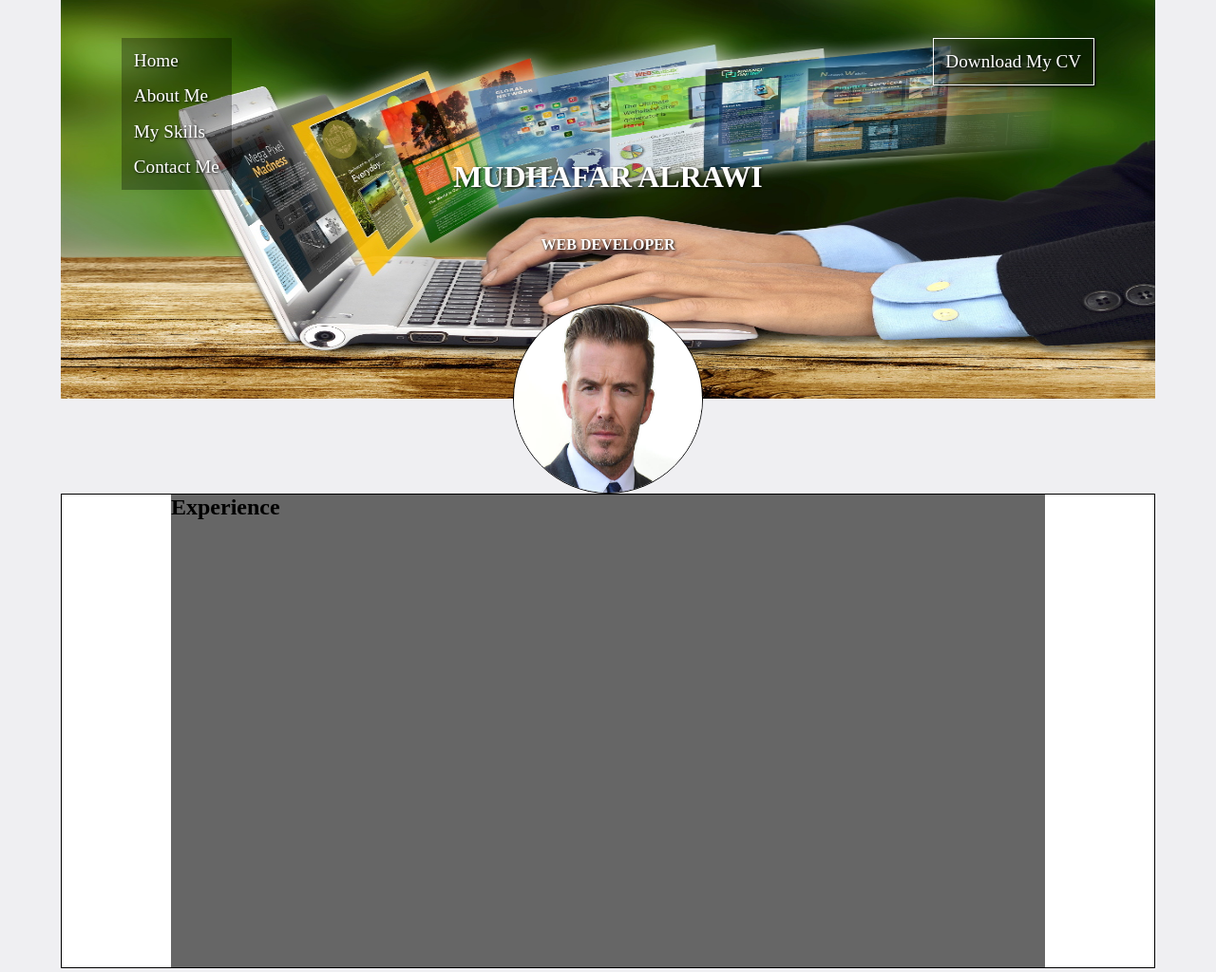
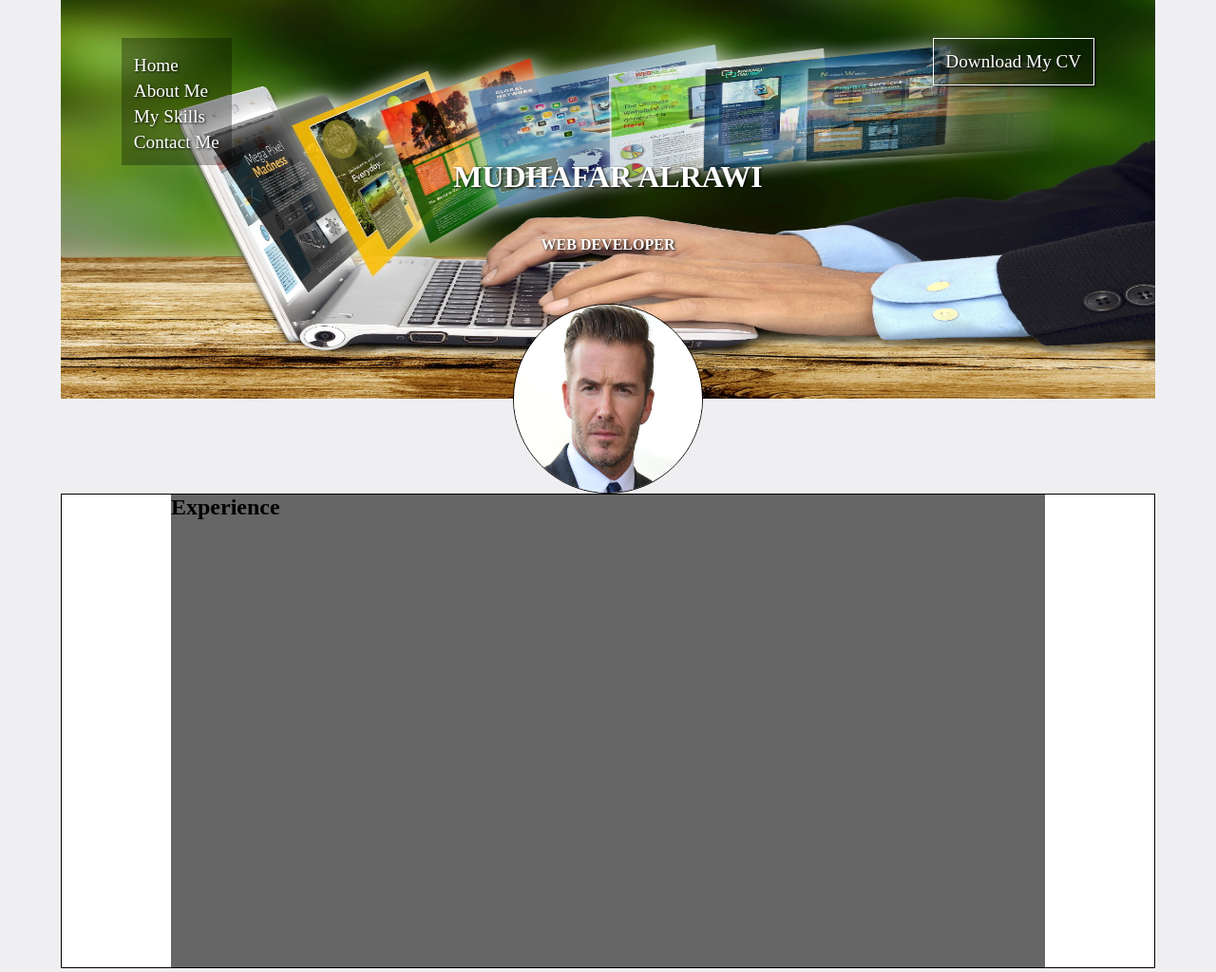
Before and after one commit to mudhaffar2/mudhaffar2, a plain HTML site: page index.html in a window 1280 px wide. Shown: the top 1024 px of the page at 95% size. Drawn offline with Linux system fonts and the light colour scheme.

Commit message:
28072017

```diff
--- a/style.css
+++ b/style.css
@@ -31,7 +31,6 @@ header {
   position: fixed;
   top:5%;
   left:10%;
-  height:20vh;
   display:flex;
   flex-direction: column;
   justify-content: space-between;
@@ -40,6 +39,10 @@ header {
   z-index: 10;
   background-color: rgba(0,0,0,0.3);
   padding:1%;
+}
+
+#nav-menu li {
+  margin-top:5px;
 }
 
 #nav-menu a {
```
